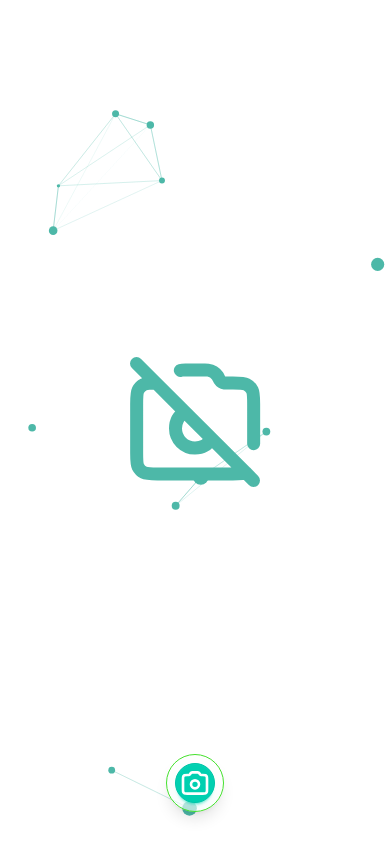
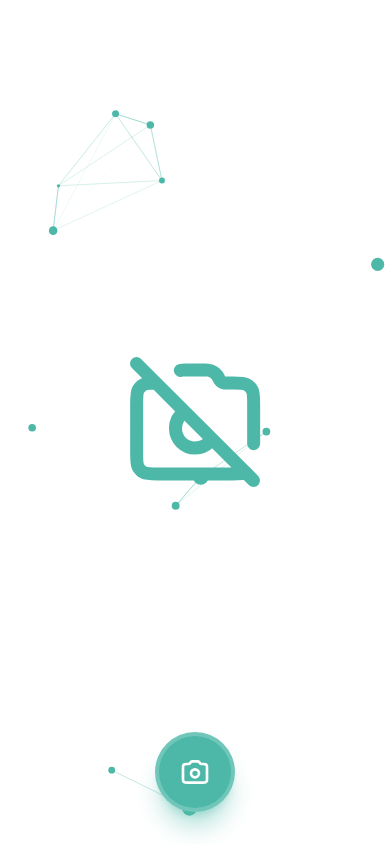
Before and after one commit to sumitsahoo/barcode-scanner, a React (Vite) app: page / in a window 390 px wide. Built offline with nearby package versions, Linux system fonts and the light colour scheme.

Commit message:
chore: enhance ScannerControls component with improved styling and responsive button sizes

```diff
--- a/src/components/BarcodeScanner/ScannerControls.jsx
+++ b/src/components/BarcodeScanner/ScannerControls.jsx
@@ -31,42 +31,50 @@ const ScannerControls = ({
 	onToggleTorch,
 }) => {
 	return (
-		<div className="absolute bottom-8 flex justify-center items-center rounded-full border border-secondary bg-white/30 shadow-lg shadow-black/10 saturate-200 backdrop-blur-xl z-30 p-2">
+		<div
+			className={`absolute bottom-8 flex justify-center items-center z-30 transition-all duration-300 rounded-full ${isScanning
+				? "bg-black/50 border border-white/10 shadow-lg backdrop-blur-md px-6 py-4 gap-8"
+				: "bg-transparent border-transparent px-0 py-0 gap-0"
+				}`}
+		>
 			{shouldShowRotateButton && (
 				<button
 					type="button"
-					className="btn btn-circle btn-outline btn-secondary mr-2"
+					className="btn btn-circle w-10 h-10 bg-white/10 border-none text-white hover:bg-white/20 active:scale-90 transition-all duration-200"
 					onClick={onSwitchCamera}
 					aria-label="Switch camera"
 				>
-					<IconRotateCamera className="w-8 h-8 text-secondary" />
+					<IconRotateCamera className="w-6 h-6" />
 				</button>
 			)}
 
 			<button
 				type="button"
-				className="btn btn-circle btn-primary"
+				className={`btn btn-circle shadow-xl border-4 active:scale-95 transition-all duration-300 ${isScanning
+					? "w-16 h-16 md:w-20 md:h-20 btn-error border-white/30 text-white"
+					: "w-20 h-20 md:w-24 md:h-24 btn-primary border-white/20 text-primary-content shadow-primary/40 hover:scale-105 hover:shadow-primary/60"
+					}`}
 				onClick={isScanning ? onStopScan : onScan}
 				aria-label={isScanning ? "Stop scanning" : "Start scanning"}
 			>
 				{isScanning ? (
-					<IconCameraClosed className="w-8 h-8 text-primary-content" />
+					<IconCameraClosed className="w-8 h-8 md:w-10 md:h-10" />
 				) : (
-					<IconCameraOpen className="w-8 h-8 text-primary-content" />
+					<IconCameraOpen className="w-8 h-8 md:w-10 md:h-10" />
 				)}
 			</button>
 
 			{shouldShowTorchButton && (
 				<button
 					type="button"
-					className="btn btn-circle btn-outline btn-secondary ml-2"
+					className="btn btn-circle w-10 h-10 bg-white/10 border-none text-white hover:bg-white/20 active:scale-90 transition-all duration-200"
 					onClick={onToggleTorch}
 					aria-label={isTorchOn ? "Turn off torch" : "Turn on torch"}
 				>
 					{isTorchOn ? (
-						<IconTorchOff className="w-8 h-8 text-secondary" />
+						<IconTorchOff className="w-6 h-6" />
 					) : (
-						<IconTorchOn className="w-8 h-8 text-secondary" />
+						<IconTorchOn className="w-6 h-6" />
 					)}
 				</button>
 			)}
```
